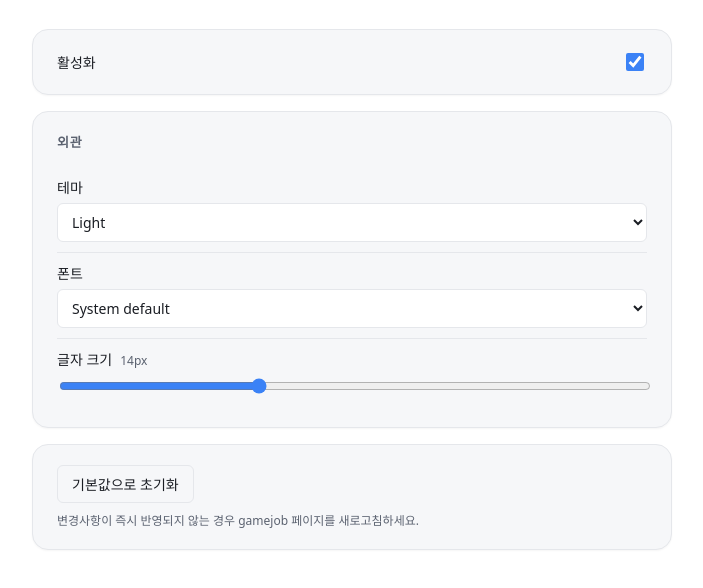
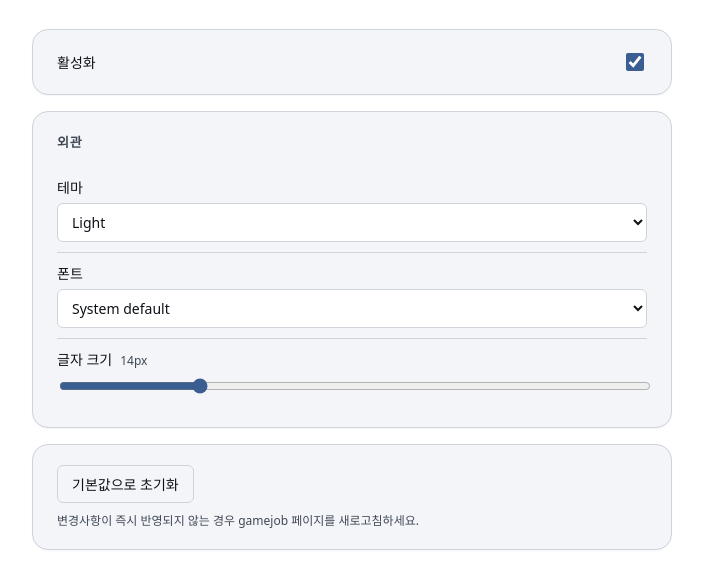
Before and after one commit to lnyarl/GamejobEnhancer, a website built with Vite: page src/options/index.html in a window 1280 px wide. Shown: the part 108-696 px from the top of the page, without its empty margins (288-991 px from the left). Built offline with nearby package versions, Linux system fonts and the light colour scheme; some packages are replaced by stand-ins of ours.

Commit message:
Polish: bump contrast, scale font globally, tone down accent
- text/text-muted/border in both themes pushed for higher contrast
- accent palette desaturated (light: slate blue, dark: softer pastel)
- font size now overrides text elements directly with !important so
  the user's slider scales body text + heading hierarchy, without
  zooming layout/images. Ad areas are excluded.
- Light theme also forces text color to break through the site's
  faded greys (#888, #666); dark theme skipped to avoid clashing
  with the site's white background.
- Slider range extended to 11–24.

Co-Authored-By: Claude Opus 4.7 (1M context) <noreply@anthropic.com>

```diff
--- a/src/lib/theme.ts
+++ b/src/lib/theme.ts
@@ -1,7 +1,10 @@
 import type { Settings } from './settings'
+
+const BASELINE_FONT_SIZE = 14
 
 export function applySettings(settings: Settings, root: HTMLElement = document.documentElement): void {
   root.dataset.gjTheme = settings.theme
   root.style.setProperty('--gj-font-family', settings.fontFamily)
   root.style.setProperty('--gj-font-size', `${settings.fontSize}px`)
+  root.style.setProperty('--gj-font-scale', String(settings.fontSize / BASELINE_FONT_SIZE))
 }
--- a/src/options/index.html
+++ b/src/options/index.html
@@ -37,7 +37,7 @@
             <span class="gj-row__label">
               글자 크기 <span id="fontSizeValue" class="gj-row__hint">14px</span>
             </span>
-            <input type="range" id="fontSize" class="gj-range" min="11" max="20" step="1" />
+            <input type="range" id="fontSize" class="gj-range" min="11" max="24" step="1" />
           </label>
         </section>
 
--- a/src/styles/base.css
+++ b/src/styles/base.css
@@ -21,28 +21,28 @@
 
 :root[data-gj-theme="light"] {
   --gj-bg: #ffffff;
-  --gj-surface: #f6f7f9;
-  --gj-surface-hover: #eceef2;
-  --gj-text: #1a1d23;
-  --gj-text-muted: #5b6270;
-  --gj-border: #e5e7eb;
-  --gj-accent: #3b82f6;
-  --gj-accent-hover: #2563eb;
+  --gj-surface: #f3f5f8;
+  --gj-surface-hover: #e6e9ef;
+  --gj-text: #0e1117;
+  --gj-text-muted: #404856;
+  --gj-border: #cfd3da;
+  --gj-accent: #3a5d92;
+  --gj-accent-hover: #2c4b78;
   --gj-accent-contrast: #ffffff;
-  --gj-danger: #ef4444;
+  --gj-danger: #c84444;
 }
 
 :root[data-gj-theme="dark"] {
-  --gj-bg: #14161a;
-  --gj-surface: #1c1f25;
-  --gj-surface-hover: #262a32;
-  --gj-text: #e7e9ee;
-  --gj-text-muted: #98a0ac;
-  --gj-border: #2a2e36;
-  --gj-accent: #60a5fa;
-  --gj-accent-hover: #93c5fd;
+  --gj-bg: #0f1115;
+  --gj-surface: #1a1d24;
+  --gj-surface-hover: #262a33;
+  --gj-text: #f3f5f9;
+  --gj-text-muted: #b8bfc9;
+  --gj-border: #3a4050;
+  --gj-accent: #9ebbe1;
+  --gj-accent-hover: #b8cee8;
   --gj-accent-contrast: #0b1020;
-  --gj-danger: #f87171;
+  --gj-danger: #ed9494;
 }
 
 body[data-gj-page] {
@@ -51,3 +51,37 @@ body[data-gj-page] {
   background-color: var(--gj-bg);
   color: var(--gj-text);
 }
+
+/* Force the user's font size on text elements without scaling layout.
+   Headings keep a proportional typographic scale so hierarchy survives. */
+body[data-gj-page]
+  :where(p, a, span, li, td, th, label, button, dd, dt, strong, em, b, i, small) {
+  font-size: var(--gj-font-size) !important;
+}
+body[data-gj-page] h1 { font-size: calc(var(--gj-font-size) * 1.6) !important; }
+body[data-gj-page] h2 { font-size: calc(var(--gj-font-size) * 1.35) !important; }
+body[data-gj-page] h3 { font-size: calc(var(--gj-font-size) * 1.15) !important; }
+body[data-gj-page] h4 { font-size: calc(var(--gj-font-size) * 1.05) !important; }
+body[data-gj-page] h5 { font-size: var(--gj-font-size) !important; }
+body[data-gj-page] h6 { font-size: calc(var(--gj-font-size) * 0.9) !important; }
+
+/* Don't restyle ad banner text. */
+body[data-gj-page]
+  :is(#adMainLeft, #topWrapAd, .adbannerWrap)
+  :where(p, a, span, li, h1, h2, h3, h4, h5, h6, strong, em, b, i, label, button, td, th, dd, dt, small) {
+  font-size: revert !important;
+}
+
+/* Force higher text contrast over the site's faded greys.
+   Only in light theme — dark mode would clash with the site's white background.
+   Ad areas excluded. */
+:root[data-gj-theme="light"] body[data-gj-page]
+  :where(a, p, span, li, h1, h2, h3, h4, h5, h6, strong, em, b, i, label, button, td, th, dd, dt) {
+  color: var(--gj-text) !important;
+}
+
+:root[data-gj-theme="light"] body[data-gj-page]
+  :is(#adMainLeft, #topWrapAd, .adbannerWrap)
+  :where(a, p, span, li, h1, h2, h3, h4, h5, h6, strong, em, b, i, label, button, td, th, dd, dt) {
+  color: revert !important;
+}
```
